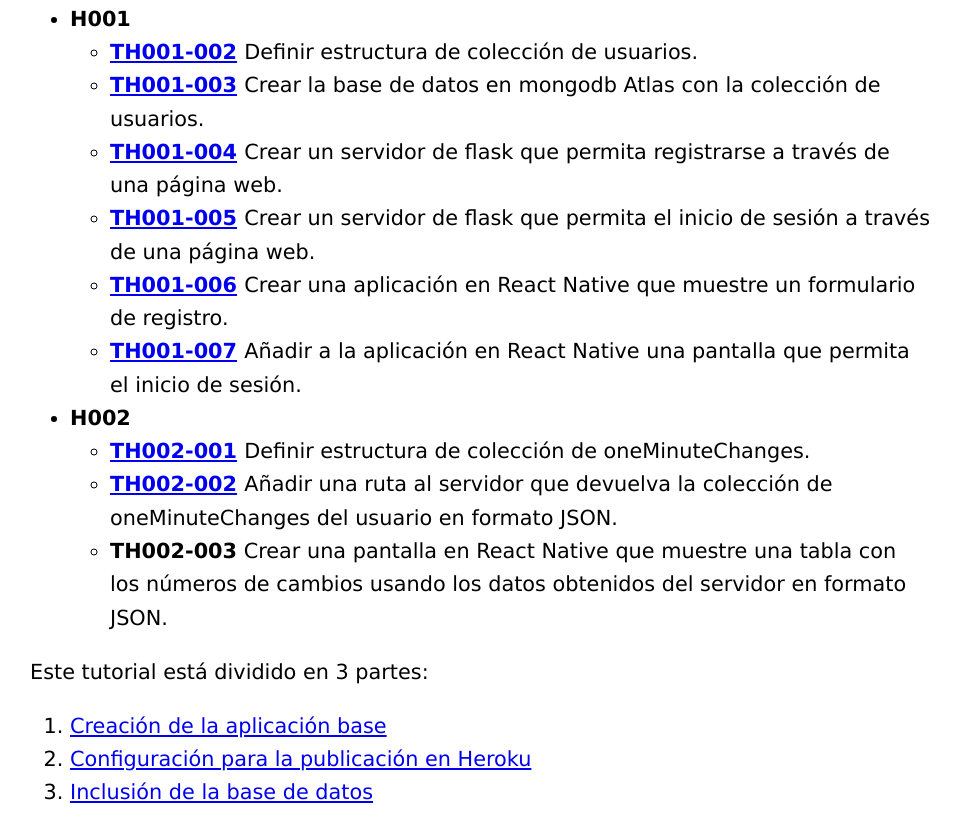
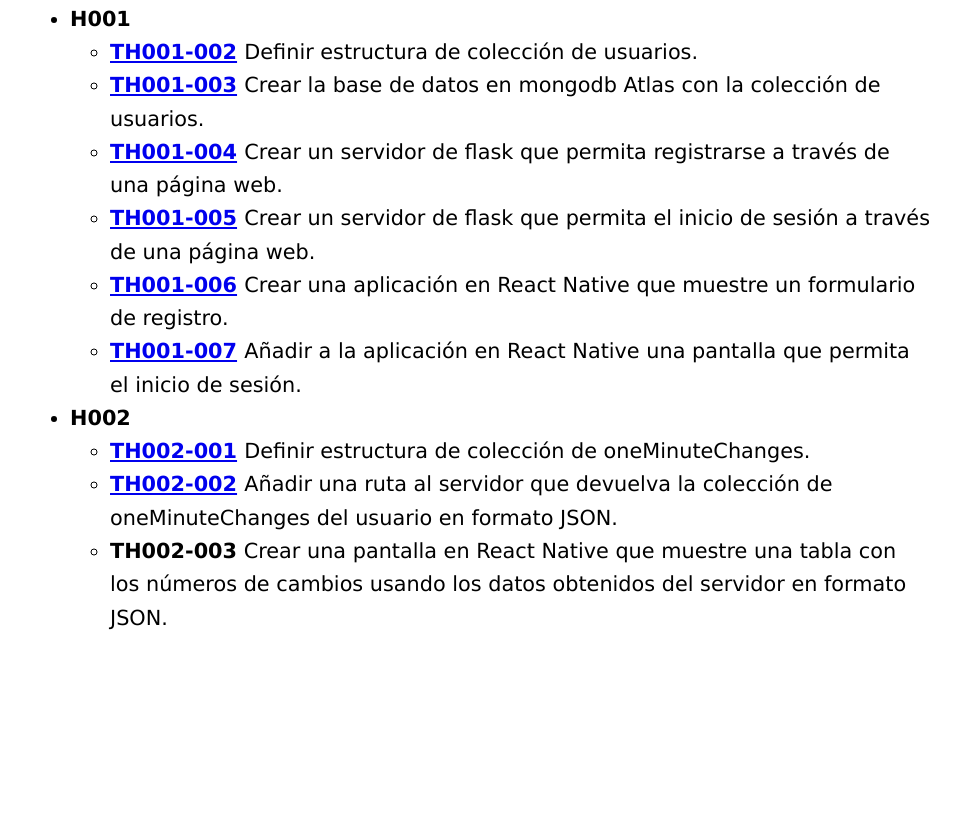
Before and after one commit to lalbricenov/tutoriales, a plain HTML site: page web/oneminutechanges/index.html in a window 1280 px wide. Shown: the part 1683-2521 px from the top of the page, without its empty margins (168-1128 px from the left). After the commit the page ends 2347 px from the top, so only its background shows below. Drawn offline with Linux system fonts and the light colour scheme.

Commit message:
Tarea 004 app oneminute

```diff
--- a/web/oneminutechanges/index.html
+++ b/web/oneminutechanges/index.html
@@ -54,12 +54,7 @@
                 </ul>
             </li>
         </ul>
-        <p>Este tutorial está dividido en 3 partes:</p>
-        <ol>
-            <li><a href="flask.html">Creación de la aplicación base</a></li>
-            <li><a href="heroku.html">Configuración para la publicación en Heroku</a></li>
-            <li><a href="mongodb.html">Inclusión de la base de datos</a></li>
-        </ol>
+
     </div>
 </body>
 </html>
```
